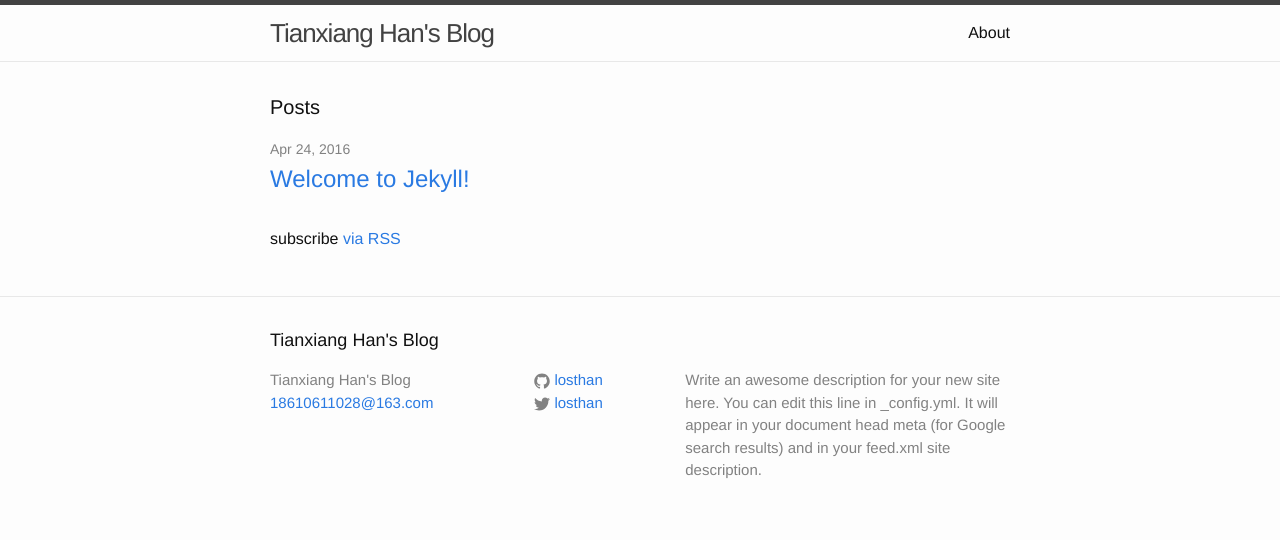
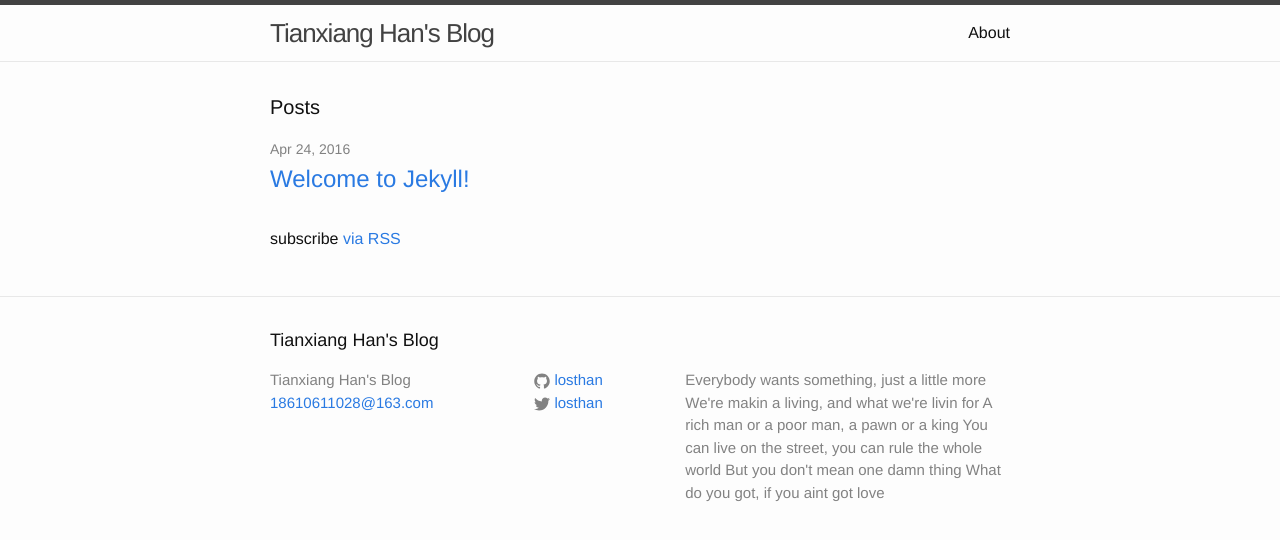
Before and after one commit to losthanKKK/Blog, a Jekyll site: the page built from index.html, in a window 1280 px wide. Shown: the top 540 px of the page. Built offline with Jekyll 4.4.1, drawn with Linux system fonts in a browser that asks for light colours.

Commit message:
decription

```diff
--- a/_config.yml
+++ b/_config.yml
@@ -9,9 +9,12 @@
 title: Tianxiang Han's Blog
 email: 18610611028@163.com
 description: > # this means to ignore newlines until "baseurl:"
-  Write an awesome description for your new site here. You can edit this
-  line in _config.yml. It will appear in your document head meta (for
-  Google search results) and in your feed.xml site description.
+  Everybody wants something, just a little more
+  We're makin a living, and what we're livin for
+  A rich man or a poor man, a pawn or a king
+  You can live on the street, you can rule the whole world
+  But you don't mean one damn thing
+  What do you got, if you aint got love
 baseurl: "/myblog" # the subpath of your site, e.g. /blog
 url: "http://yourdomain.com" # the base hostname & protocol for your site
 twitter_username: losthan
```
